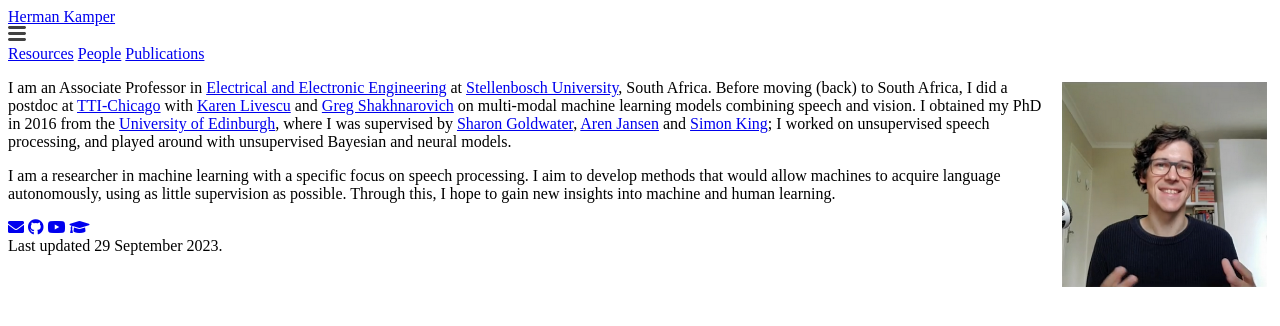
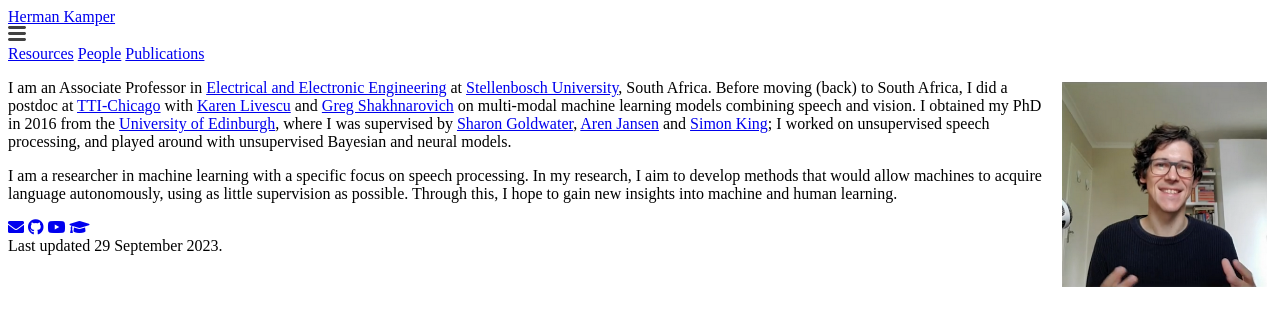
Before and after one commit to kamperh/kamperh.github.io, a Jekyll site: the page built from home.md, in a window 1280 px wide. Shown: the top 326 px of the page. Built offline with Jekyll 4.4.1, drawn with Linux system fonts in a browser that asks for light colours; a style sheet for code colours, icons or effects is not loaded.

Commit message:
Update home.md

```diff
--- a/home.md
+++ b/home.md
@@ -8,7 +8,7 @@ permalink: /
 
 I am an Associate Professor in [Electrical and Electronic Engineering](http://www.ee.sun.ac.za/) at [Stellenbosch University](http://www.sun.ac.za/), South Africa. Before moving (back) to South Africa, I did a postdoc at [TTI-Chicago](http://www.ttic.edu/) with [Karen Livescu](http://ttic.uchicago.edu/~klivescu/) and [Greg Shakhnarovich](http://ttic.uchicago.edu/~gregory/) on multi-modal machine learning models combining speech and vision. I obtained my PhD in 2016 from the [University of Edinburgh](http://web.inf.ed.ac.uk/ilcc), where I was supervised by [Sharon Goldwater](http://homepages.inf.ed.ac.uk/sgwater/), [Aren Jansen](https://sites.google.com/view/ajansen-pubs) and [Simon King](http://homepages.inf.ed.ac.uk/simonk/); I worked on unsupervised speech processing, and played around with unsupervised Bayesian and neural models.
 
-I am a researcher in machine learning with a specific focus on speech processing. I aim to develop methods that would allow machines to acquire language autonomously, using as little supervision as possible. Through this, I hope to gain new insights into machine and human learning.
+I am a researcher in machine learning with a specific focus on speech processing. In my research, I aim to develop methods that would allow machines to acquire language autonomously, using as little supervision as possible. Through this, I hope to gain new insights into machine and human learning.
 
 <div class="social">
   <div class="contact-icons">
```
